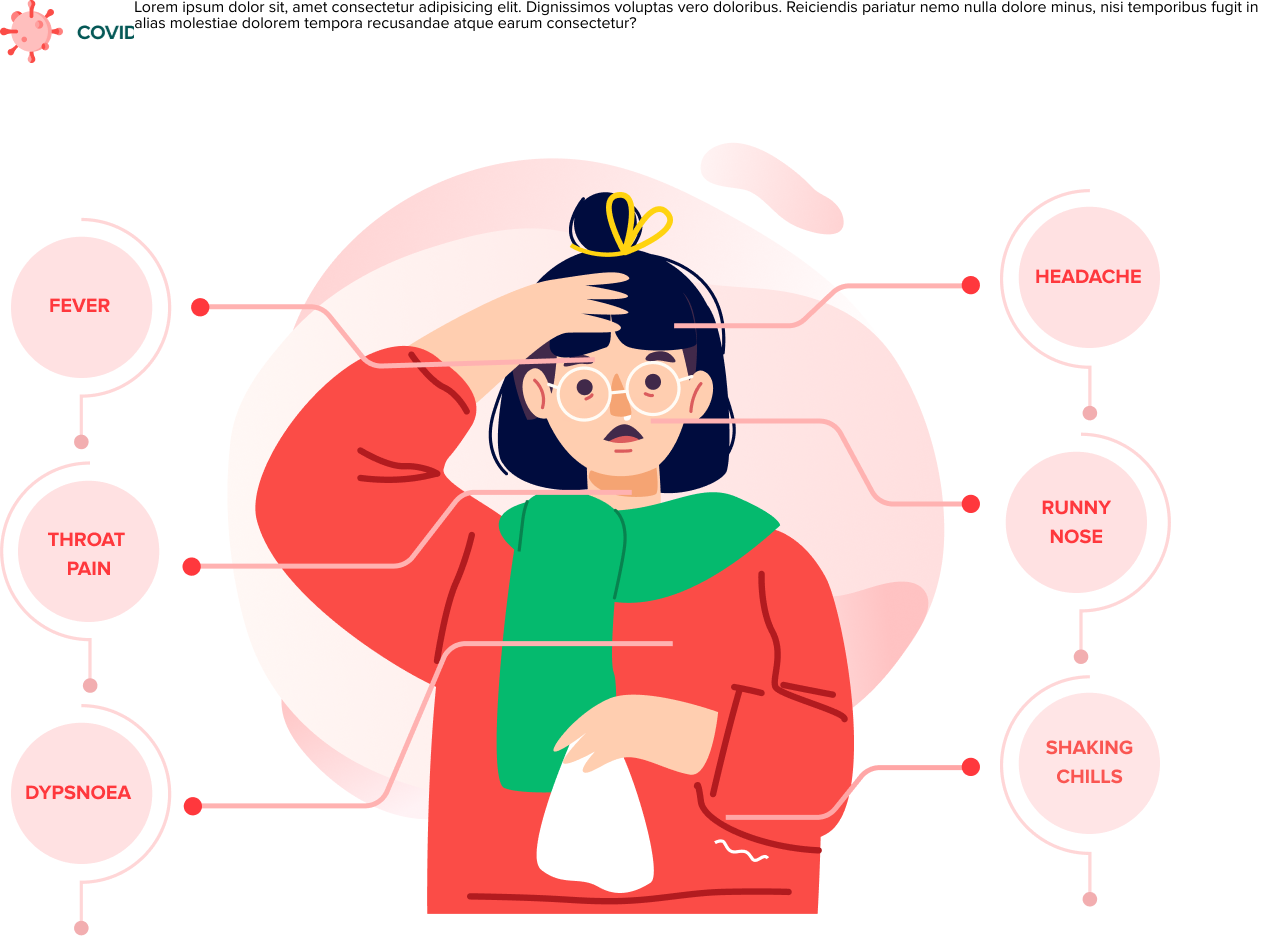
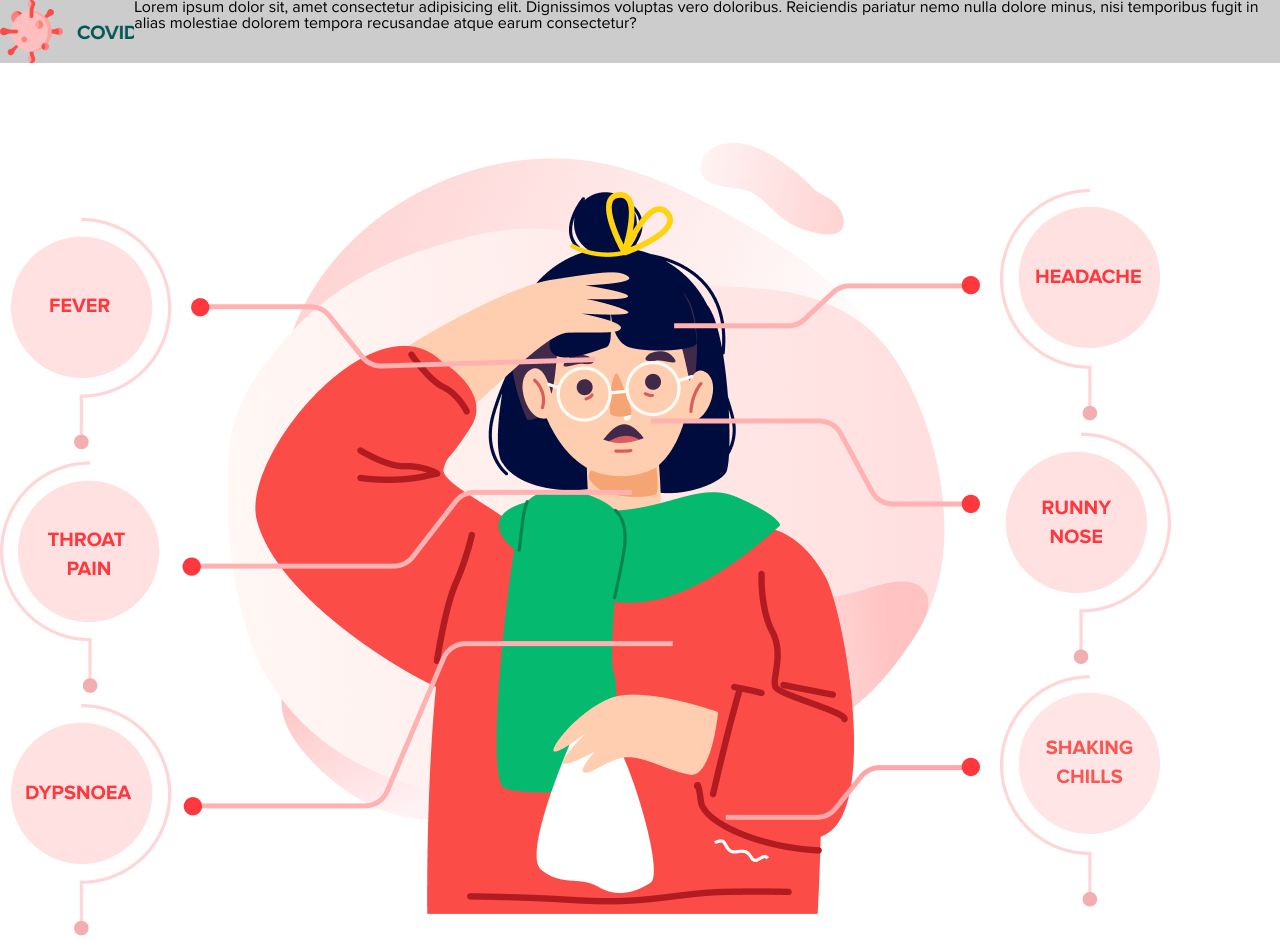
Before and after one commit to carolinitsi/projeto-covid---CLAPG-2021, a website built with Parcel: page src/index.html in a window 1280 px wide. Built offline with nearby package versions, Linux system fonts and the light colour scheme.

Commit message:
Add example of using mixin and variable

```diff
--- a/src/assets/scss/components/header.scss
+++ b/src/assets/scss/components/header.scss
@@ -7,4 +7,8 @@ header {
     background: url(/assets/img/logo.png) no-repeat;
     text-indent: -999em;
   }
+
+  @include for-desktop-up {
+    background: $main-color;
+  }
 }
--- a/src/assets/scss/global/color.scss
+++ b/src/assets/scss/global/color.scss
@@ -1 +1,2 @@
 $error: #F00;
+$main-color: #ccc;
```
